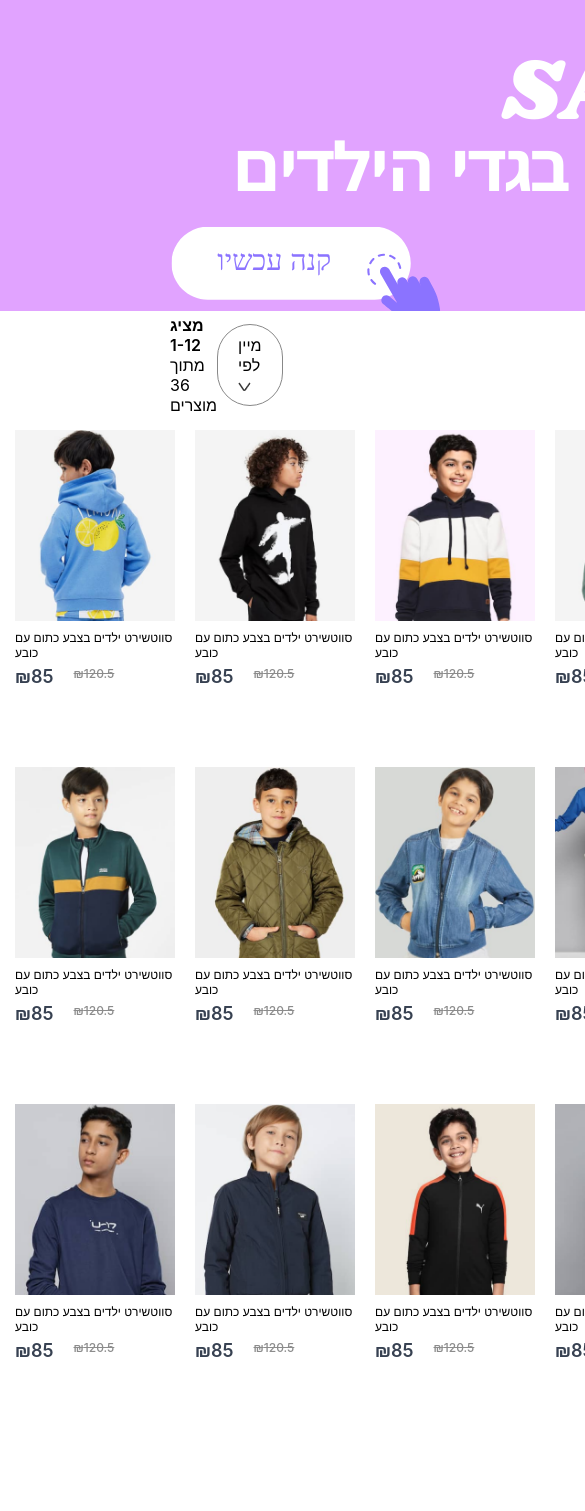
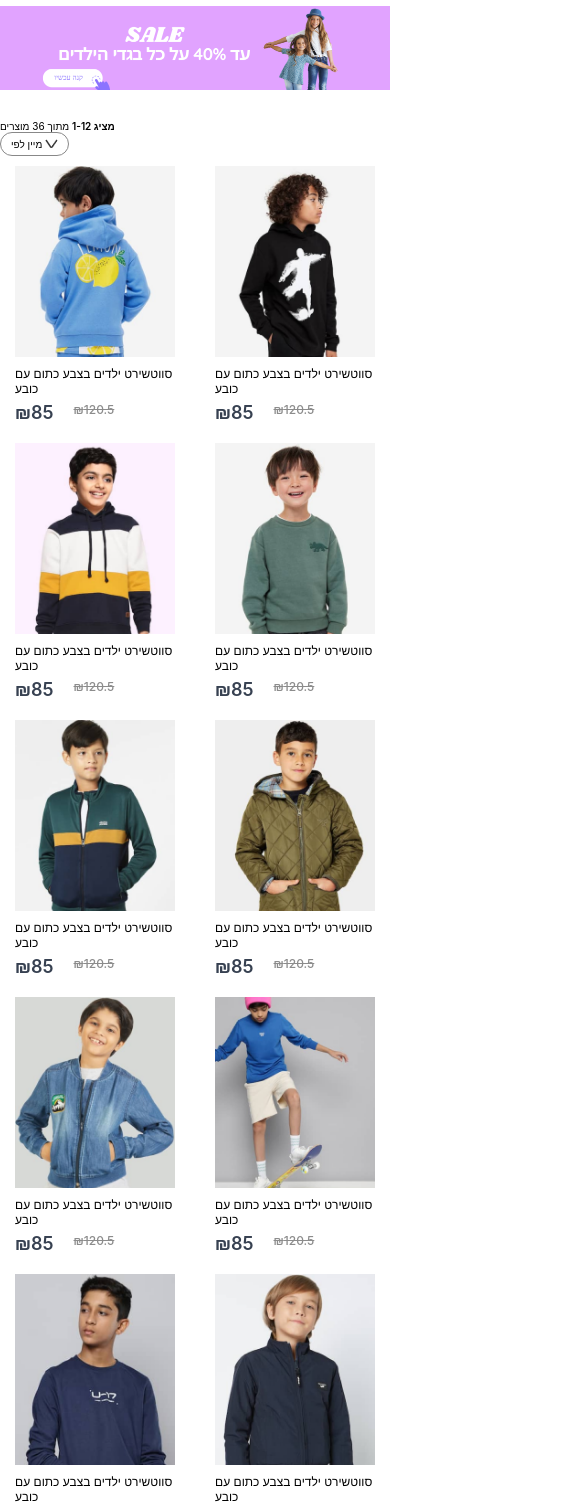
Before and after one commit to Roychen651/E-commerce-project, a React (Create React App) app in the folder frontend/: page /kids in a window 390 px wide. Shown: the part 140-1651 px from the top of the page, 585 px wide, since content can reach past the window. Built offline with nearby package versions, Linux system fonts and the light colour scheme.

Commit message:
after media query to shop category

```diff
--- a/frontend/src/Pages/CSS/ShopCategory.css
+++ b/frontend/src/Pages/CSS/ShopCategory.css
@@ -1,13 +1,24 @@
+.shop-category {
+    width: 100%;
+    overflow: hidden;
+}
+
+.shopcategory-banner-container {
+    display: flex;
+    justify-content: center;
+    margin: 30px auto;
+    width: 100%;
+}
+
 .shopcategory-banner {
-    display: block;
-    margin: 30px auto;
-    width: 82%;
+    width: 100%;
+    height: auto;
 }
 
 .shopcategory-indexSort {
     display: flex;
     justify-content: space-between;
-    margin: 0px 170px;
+    margin: 0 170px;
     align-items: center;
 }
 
@@ -28,6 +39,7 @@
     row-gap: 80px;
     column-gap: 20px;
 }
+
 .shopcategory-loadmore {
     display: flex;
     justify-content: center;
@@ -36,8 +48,119 @@
     width: 233px;
     height: 69px;
     border-radius: 75px;
-    background :#ededed;
+    background: #ededed;
     color: #787878;
     font-size: 18px;
     font-weight: 500;
 }
+
+@media (max-width: 1280px) {
+    .shopcategory-banner {
+        width: 100%;
+    }
+
+    .shopcategory-indexSort {
+        width: 90%;
+        margin: auto;
+    }
+
+    .shopcategory-sort {
+        padding: 5px 10px;
+        font-size: 12px;
+    }
+
+    .shopcategory-indexSort p {
+        font-size: 12px;
+    }
+
+    .shopcategory-products {
+        width: 90%;
+        margin: 10px auto;
+        row-gap: 40px;
+    }
+
+    .shopcategory-products .item {
+        margin: auto;
+    }
+
+    .shopcategory-loadmore {
+        margin: 100px auto;
+        width: 200px;
+        height: 60px;
+        font-size: 16px;
+    }
+}
+
+@media (max-width: 800px) {
+    .shopcategory-banner {
+        width: 100%;
+    }
+
+    .shopcategory-indexSort {
+        flex-direction: column;
+        align-items: flex-start;
+        width: 90%;
+        margin: auto;
+    }
+
+    .shopcategory-sort {
+        padding: 5px 10px;
+        font-size: 10px;
+    }
+
+    .shopcategory-indexSort p {
+        font-size: 10px;
+    }
+
+    .shopcategory-products {
+        grid-template-columns: 1fr 1fr 1fr;
+        width: 90%;
+        margin: 10px auto;
+        row-gap: 30px;
+        column-gap: 15px;
+    }
+
+    .shopcategory-loadmore {
+        margin: 80px auto;
+        width: 180px;
+        height: 50px;
+        font-size: 14px;
+    }
+}
+
+@media (max-width: 500px) {
+    .shopcategory-banner {
+        width: 100%;
+    }
+
+    .shopcategory-indexSort {
+        flex-direction: column;
+        align-items: flex-start;
+        width: 100%;
+        margin: auto;
+    }
+
+    .shopcategory-sort {
+        padding: 5px 10px;
+        font-size: 10px;
+    }
+
+    .shopcategory-indexSort p {
+        font-size: 10px;
+    }
+
+    .shopcategory-products {
+        grid-template-columns: 1fr 1fr;
+        width: 100%;
+        margin: 10px auto;
+        row-gap: 20px;
+        column-gap: 10px;
+    }
+
+    .shopcategory-loadmore {
+        margin: 60px auto;
+        width: 150px;
+        height: 45px;
+        font-size: 12px;
+    }
+}
--- a/frontend/src/Pages/ShopCategory.jsx
+++ b/frontend/src/Pages/ShopCategory.jsx
@@ -7,21 +7,21 @@ import Item from '../Components/Item/Item';
 const ShopCategory = (props) => {
   const { all_product } = useContext(ShopContext);
 
-  console.log('all_product:', all_product);
-
   if (!all_product) {
     return <div>Loading...</div>;
   }
 
   return (
     <div className='shop-category'>
-      <img src={props.banner} alt="" />
+      <div className="shopcategory-banner-container">
+        <img className="shopcategory-banner" src={props.banner} alt="Banner" />
+      </div>
       <div className="shopcategory-indexSort">
         <p>
           <span>מציג 1-12</span> מתוך 36 מוצרים
         </p>
         <div className="shopcategory-sort">
-          מיין לפי <img src={dropdown_icon} alt="" />
+          מיין לפי <img src={dropdown_icon} alt="Sort Dropdown" />
         </div>
       </div>
       <div className="shopcategory-products">
@@ -44,7 +44,6 @@ const ShopCategory = (props) => {
       </div>
       <div className="shopcategory-loadmore">
         טען עוד
-
       </div>
     </div>
   );
```
